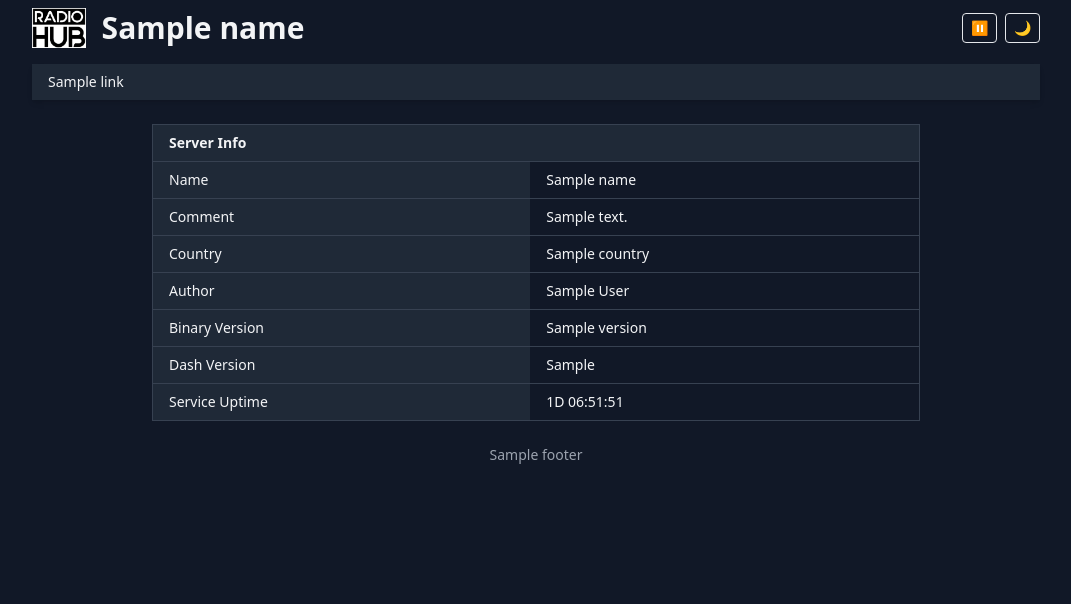
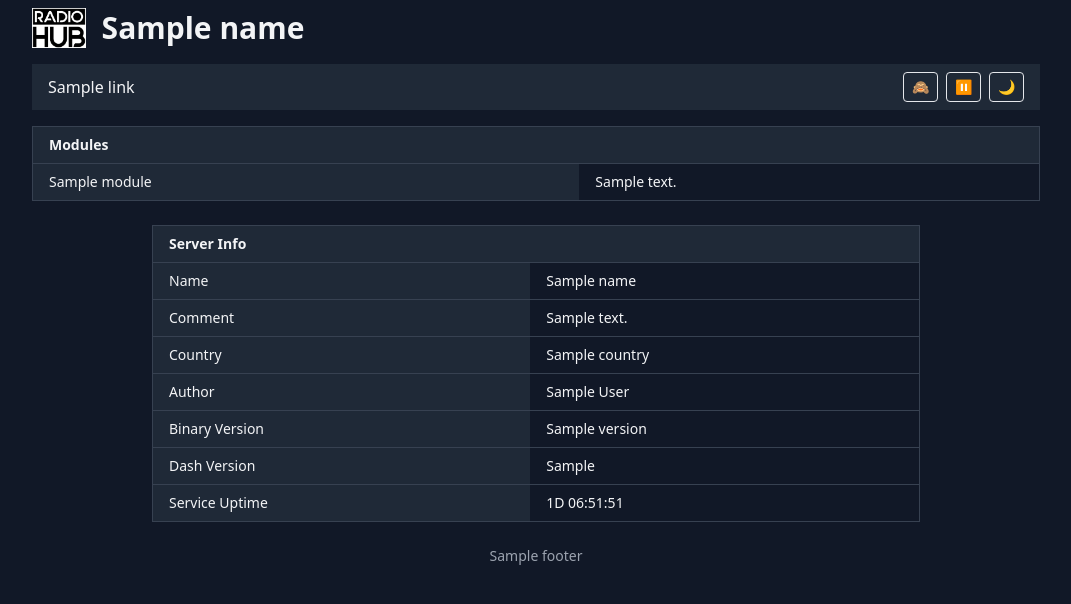
Before and after one commit to RadioHUB-ar/xlxd-dash, a Flask app: template xlxd_dash/templates/index.html in a window 1280 px wide. Shown: the top 604 px of the page, without its empty margins (104-1175 px from the left). Run offline with Flask 3, Linux system fonts and the light colour scheme; the template is opened without the code that fills it: most values are stand-ins (such as "Sample title", 1, 10 or a date in 2020); data that the repository does not hold is empty; parts of the project's set-up code (start-up, migrations or seed data) failed here and were passed over; some libraries are stand-ins or nearby versions.

Commit message:
#1 and user filter/detail

```diff
--- a/config_template.json
+++ b/config_template.json
@@ -5,6 +5,11 @@
     "country": "Argentina",
     "comment": "RadioHUB",
     "author": "RadioHUB",
+    "modules": {
+      "A": "Main [AMBE-Transcoded]",
+      "B": "Net Only",
+      "C": "Testing"
+    },
     "description": "Live dashboard for XLX128 reflector. Track D-STAR / DMR / YSF / AMBE users, activity, and more. Powered by RadioHUB.",
     "keywords": "XLX128, DV, D-STAR, DSTAR, DMR, YSF, AMBE, reflector, dashboard, hamradio, RadioHUB",
     "links": [
--- a/config_tg_template.json
+++ b/config_tg_template.json
@@ -1,7 +1,7 @@
 {
   "service": {
     "token": "",
-    "modules": "AB",
+    "modules": [ "A", "B" ],
     "user_online": [],
     "user_gap": 60,
     "node_online": [],
--- a/xlxd_dash/index.py
+++ b/xlxd_dash/index.py
@@ -2,9 +2,9 @@ from flask import render_template, Response
 from xlxd_dash.xlxd import xlxd_data
 from xlxd_dash import dash_version, config
 
-data = xlxd_data()
 
 def index():
+    data = xlxd_data()
     return render_template("index.html",
                            name = config["service"]["name"],
                            country = config["service"]["country"],
@@ -16,7 +16,8 @@ def index():
                            dash_version = dash_version,
                            description = config["service"]["description"],
                            keywords = config["service"]["description"],
-                           links = config["service"]["links"]
+                           links = config["service"]["links"],
+                           modules = config["service"]["modules"]
                            )
 
 def manifest():
--- a/xlxd_dash/templates/index.html
+++ b/xlxd_dash/templates/index.html
@@ -43,25 +43,49 @@
         <img src="/static/img/logo.png" alt="Logo" class="h-10 w-auto">
         <h1 class="text-2xl sm:text-3xl font-bold">{{name}}</h1>
       </div>
-      <div class="flex gap-2">
-        <button id="toggle-refresh" class="px-2 py-1 text-xs sm:text-sm border rounded">⏸️</button>
-        <button id="toggle-dark" class="px-2 py-1 text-xs sm:text-sm border rounded">🌙</button>
-      </div>
     </div>
-
-    {% if links %}
-    <nav class="bg-gray-100 dark:bg-gray-800 px-4 py-2 shadow-md sticky top-0 z-50">
-      <div class="max-w-6xl mx-auto flex gap-4 text-sm">
+    <nav class="bg-gray-100 dark:bg-gray-800 px-4 py-2 flex justify-between items-center mb-4 sticky top-0 z-50">
+      {% if links %}
+      <div class="flex items-center gap-4">
         {% for link in links %}
         <a href="{{ link.url }}" target="_blank" class="hover:underline">
           {{ link.name }}
         </a>
         {% endfor %}
       </div>
+      {% endif %}
+        <div class="flex gap-2">
+        <button id="toggle-user_detail" class="px-2 py-1 text-xs sm:text-sm border rounded">🙈</button>
+        <button id="toggle-refresh" class="px-2 py-1 text-xs sm:text-sm border rounded">⏸️</button>
+        <button id="toggle-dark" class="px-2 py-1 text-xs sm:text-sm border rounded">🌙</button>
+      </div>
     </nav>
-    {% endif %}
 
     <div class="max-w-5xl mx-auto space-y-6">
+
+      {% if modules %}
+      <div id="modules_div" class="overflow-x-auto">
+        <table class="w-full table-auto border border-gray-300 dark:border-gray-700 text-sm">
+          <thead>
+            <tr>
+              <th colspan="2" class="text-left px-4 py-2 bg-gray-100 dark:bg-gray-800">
+                Modules
+              </th>
+            </tr>
+          </thead>
+          <tbody>
+            {% for module, desc in modules.items() %}
+            <tr class="border-t border-gray-300 dark:border-gray-700">
+              <td class="bg-gray-100 dark:bg-gray-800 px-4 py-2">{{module}}</td>
+              <td class="bg-white dark:bg-gray-900 font-medium px-4 py-2 whitespace-nowrap">{{desc}}</td>
+            </tr>
+            {% endfor %}
+          </tbody>
+        </table>
+      </div>
+      {% endif %}
+
+
       <div id="users_div" class="hidden overflow-x-auto">
         <table class="table-auto w-full table-auto w-full border border-gray-200 dark:border-gray-700">
           <thead class="bg-gray-100 dark:bg-gray-800">
--- a/xlxd_dash/xml.py
+++ b/xlxd_dash/xml.py
@@ -50,8 +50,8 @@ def get_flag(distintiva):
 def json_load():
     xml = xml_load()
     data = xmltodict.parse(xml["data"], force_list=("STATION", "NODE"))
-    heard_users = {}
-    linked_nodes = {}
+    heard_users = []
+    linked_nodes = []
 
     num = 1
     key = f"{xml['name']}_heard_users"
@@ -67,7 +67,7 @@ def json_load():
             fecha_obj = datetime.strptime(fecha_str, "%A %a %b %d %H:%M:%S %Y")
             temp["LastHeardTime"] = int(fecha_obj.timestamp())
 
-            heard_users[num] = temp
+            heard_users.append(temp)
             num += 1
 
     num = 1
@@ -86,8 +86,10 @@ def json_load():
             fecha_obj = datetime.strptime(fecha_str, "%A %a %b %d %H:%M:%S %Y")
             temp["LastHeardTime"] = int(fecha_obj.timestamp())
 
-            linked_nodes[num] = temp
+            linked_nodes.append(temp)
             num += 1
 
+    # print(heard_users)
+
     data["NAME"] = xml["name"]
-    return { "heard_users": heard_users,  "linked_nodes": linked_nodes}
+    return { "heard_users": sorted(heard_users, key=lambda x: x["LastHeardTime"], reverse=True),  "linked_nodes": sorted(linked_nodes, key=lambda x: x["LastHeardTime"], reverse=True)}
```
Also changed, not shown: xlxd_dash/static/js/app.js (+45 -10 lines), README.md.
